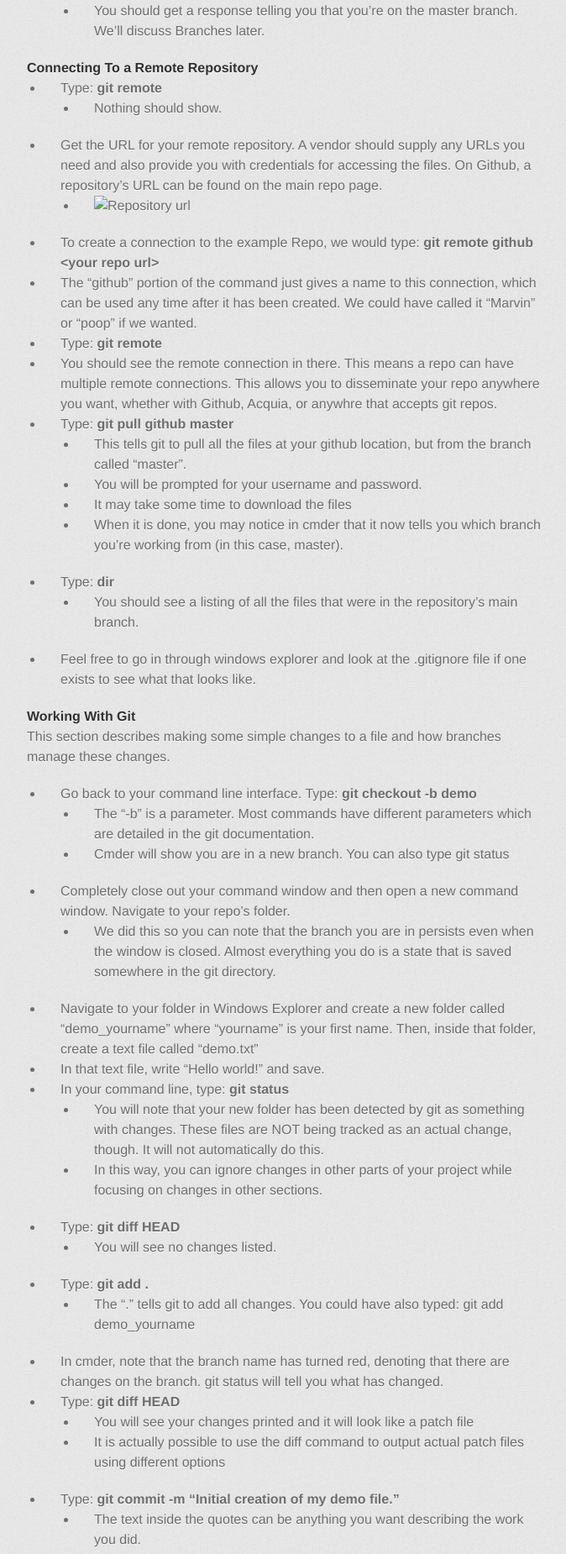
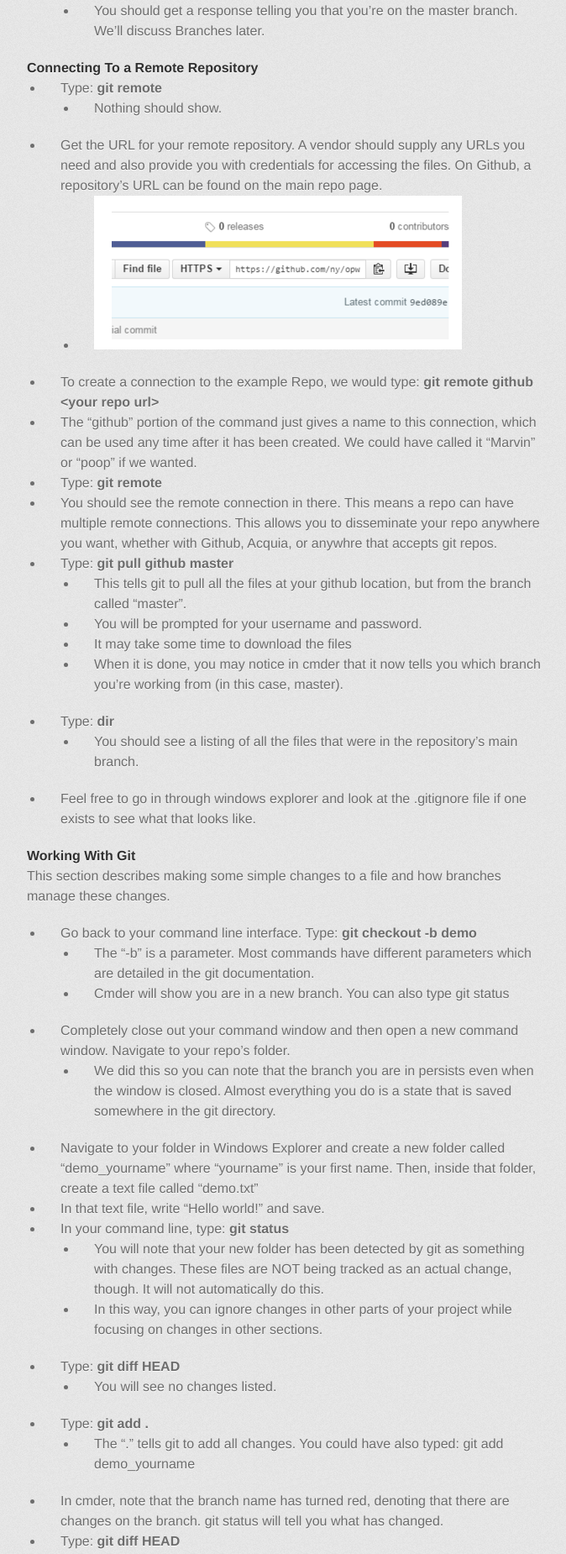
Before and after one commit to loopy3025/simplegit, a Jekyll site: the page built from _posts/2016-03-02-i-kind-of-get-git-now.md, in a window 1280 px wide. Shown: the part 1450-3300 px from the top of the page at 84% size, without its empty margins (298-972 px from the left). Built offline with Jekyll 4.4.1, drawn with Linux system fonts in a browser that asks for light colours; some web fonts are replaced.

Commit message:
Update 2016-03-02-i-kind-of-get-git-now.md

```diff
--- a/_posts/2016-03-02-i-kind-of-get-git-now.md
+++ b/_posts/2016-03-02-i-kind-of-get-git-now.md
@@ -39,7 +39,7 @@ git is set up in repositories. Whether these repositories are local or remote is
 * Type: **git remote**
   * Nothing should show.
 * Get the URL for your remote repository. A vendor should supply any URLs you need and also provide you with credentials for accessing the files. On Github, a repository’s URL can be found on the main repo page.
-  * ![Repository url](images/git-demo-01.png)
+  * ![Repository url](/images/posts/git-demo-01.png)
 * To create a connection to the example Repo, we would type: **git remote github \<your repo url\>**
  * The “github” portion of the command just gives a name to this connection, which can be used any time after it has been created. We could have called it “Marvin” or “poop” if we wanted.
 * Type: **git remote**
```
